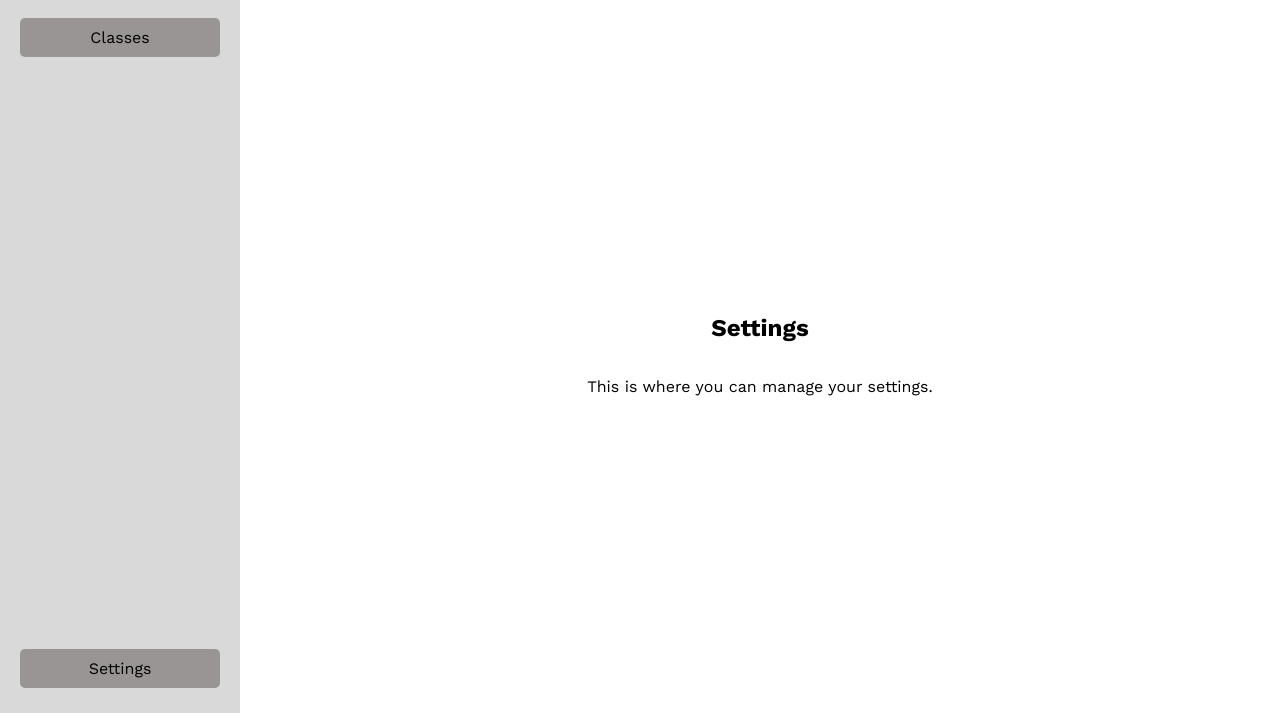
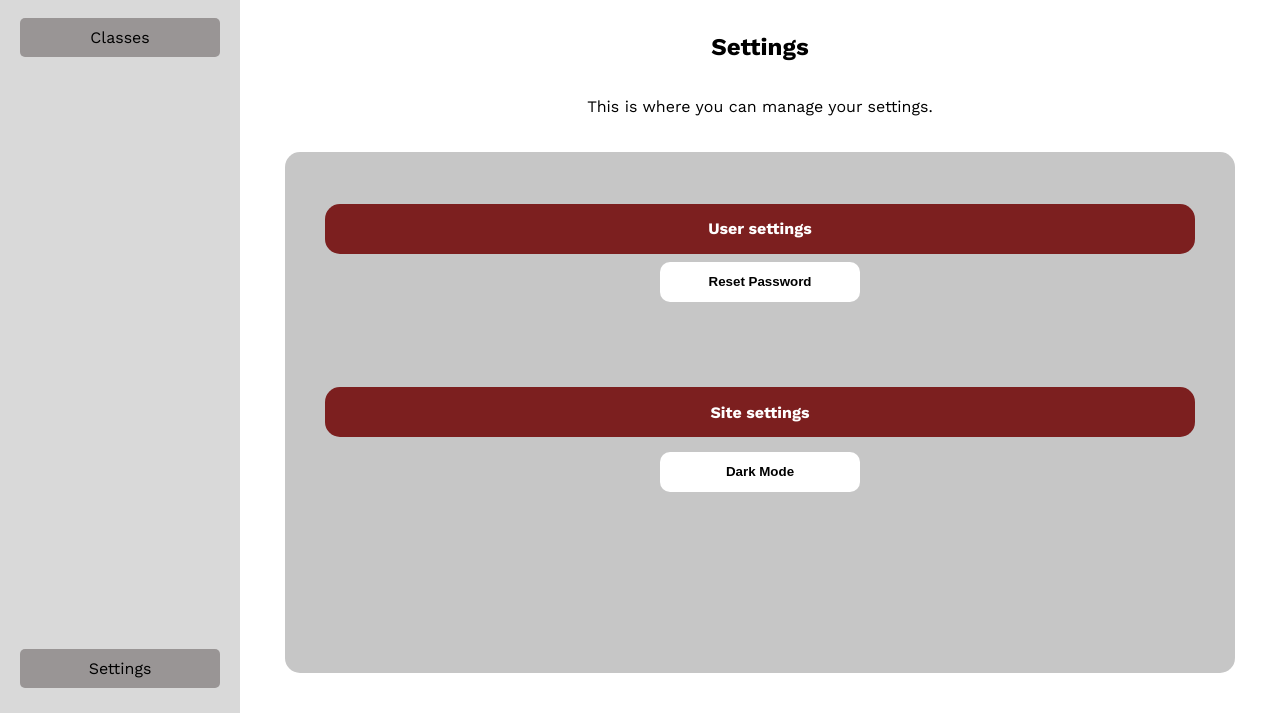
Before and after one commit to JamesPirrie/COMP4050-Mexico, a plain HTML site: page frontend/settings.html in a window 1280 px wide. Shown: the part 87-800 px from the top of the page. Drawn offline with nearby package versions, Linux system fonts and the light colour scheme.

Commit message:
added settings page

```diff
--- a/frontend/settings.html
+++ b/frontend/settings.html
@@ -6,10 +6,74 @@
     <title>VivaMQ Settings</title>
     <link href="https://fonts.googleapis.com/css2?family=Work+Sans:wght@400;700&display=swap" rel="stylesheet">
     <link rel="stylesheet" href="shared-styles.css">
+    <style>
+
+        .settings-container {
+            width: 950px;
+            height: 950px;
+            background-color: rgb(198, 198, 198);
+            margin: 20px auto;
+            border-radius: 15px;
+            display: flex;
+            flex-direction: column;
+            align-items: center;
+            position: relative;
+        }
+
+        .settings-header {
+            width: 870px;
+            height: 50px;
+            background-color: rgb(124, 31, 31);
+            border-radius: 15px;
+            display: flex;
+            justify-content: center;
+            align-items: center;
+            font-weight: bold;
+            color: white;
+            text-align: center;
+            position: absolute;
+        }
+
+        .user-settings {
+            top: 10%;
+        }
+
+        .site-settings {
+            top: 50%;
+            transform: translateY(-50%);
+        }
+
+        .action-button {
+            width: 200px;
+            height: 40px;
+            background-color: rgb(255, 255, 255);
+            border: none;
+            border-radius: 10px;
+            color: rgb(0, 0, 0);
+            font-weight: bold;
+            cursor: pointer;
+            position: absolute;
+            left: 50%;
+            transform: translateX(-50%);
+        }
+
+        .reset-password-button {
+            top: 110px;
+        }
+
+        .DarkMode-button {
+            top: 300px;
+        }
+
+        .action-button:hover {
+            background-color: rgb(139, 110, 110);
+        }
+
+    </style>
 </head>
 <body>
     <div class="dashboard-container">
-        <div class="header">
+        <header class="header">
             <img src="MqLogo.png" alt="MQ Logo" class="logo">
             <a href="dashboard.html" class="heading">VivaMQ</a>
             <div class="user-controls">
@@ -18,21 +82,22 @@
                     <img src="logout.png" alt="Logout">
                 </a>
             </div>
-        </div>
+        </header>
         <div class="main-container">
-            <div class="toolbar">
-                <div>
-                    <a href="classes.html" class="toolbar-button">Classes</a>
-                </div>
-                <div>
-                    <a href="settings.html" class="toolbar-button">Settings</a>
-                </div>
-            </div>
-            <div class="content">
+            <nav class="toolbar">
+                <a href="classes.html" class="toolbar-button">Classes</a>
+                <a href="settings.html" class="toolbar-button">Settings</a>
+            </nav>
+            <main class="content">
                 <h2>Settings</h2>
                 <p>This is where you can manage your settings.</p>
-                <!-- Add more settings-related content here -->
-            </div>
+                <div class="settings-container">
+                    <div class="settings-header user-settings">User settings</div>
+                    <div class="settings-header site-settings">Site settings</div>
+                    <button class="action-button reset-password-button">Reset Password</button>
+                    <button class="action-button DarkMode-button">Dark Mode</button>
+                </div>
+            </main>
         </div>
     </div>
 </body>
```
Also changed, not shown: 1 other file.
